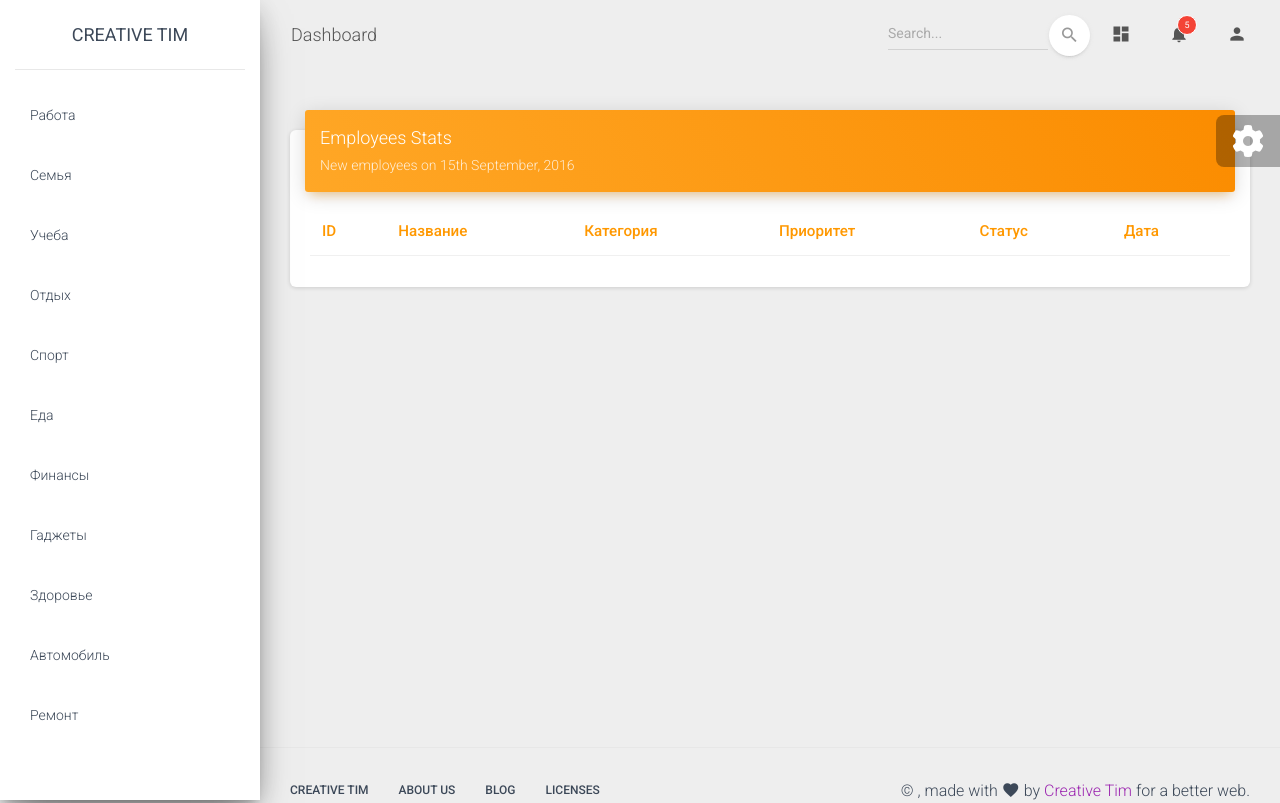
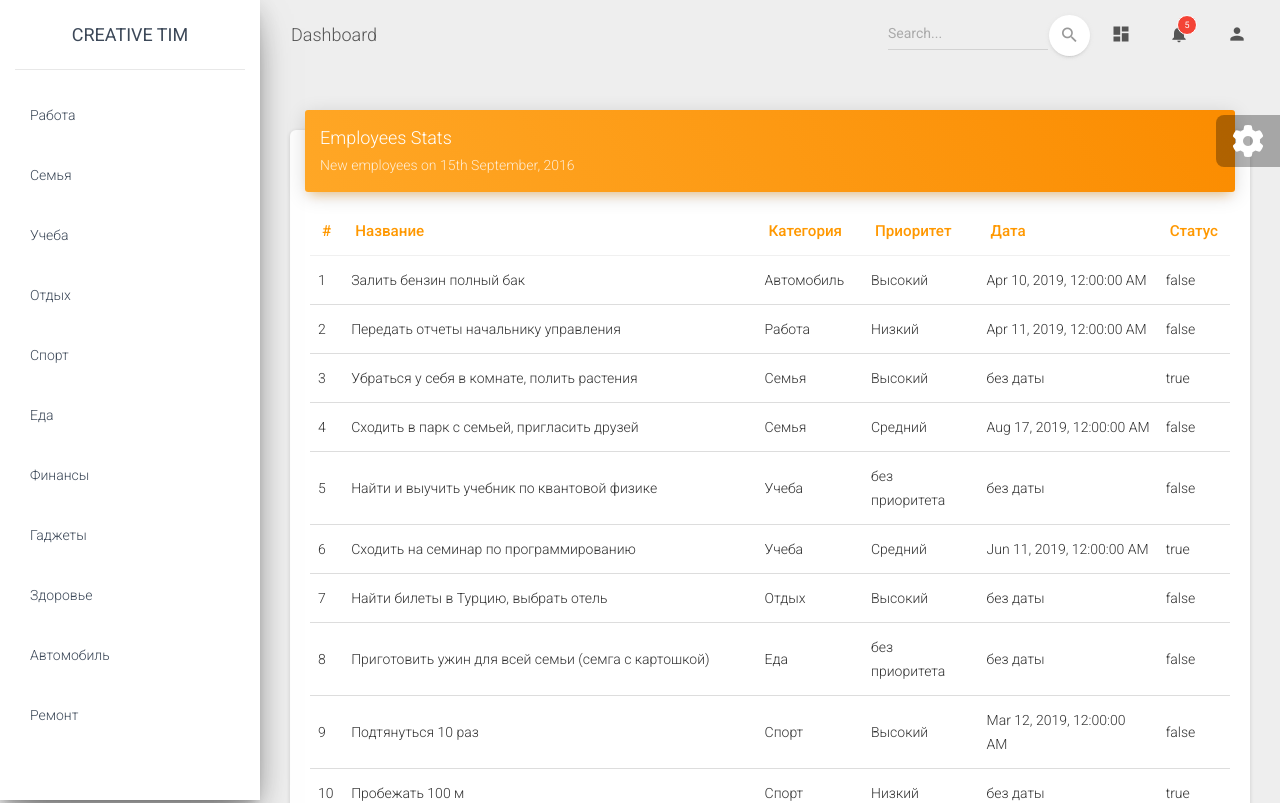
Before and after one commit to polina-svg/to-do-Angular, an Angular app: page / in a window 1280 px wide. Shown: the top 803 px of the page. Built offline with nearby package versions, Linux system fonts and the light colour scheme.

Commit message:
feat: added active class to categories

```diff
--- a/src/app/service/data-handler.service.ts
+++ b/src/app/service/data-handler.service.ts
@@ -1,5 +1,5 @@
 import { Injectable } from '@angular/core';
-import { Subject } from 'rxjs';
+import { BehaviorSubject, Subject } from 'rxjs';
 import { TestData } from '../data/testData';
 import { Category } from '../model/Category';
 import { Task } from '../model/Task';
@@ -8,16 +8,17 @@ import { Task } from '../model/Task';
   providedIn: 'root'
 })
 export class DataHandlerService {
-  taskSubject = new Subject<Task[]>();
+  taskSubject = new BehaviorSubject<Task[]>(TestData.tasks);
+  categoriesSubject = new BehaviorSubject<Category[]>(TestData.categories)
   constructor() { }
   getCategories(): Category[]{
     return TestData.categories;
   }
 
-  fillTasks(){
-    this.taskSubject.next(TestData.tasks)
+  // fillTasks(){
+  //   this.taskSubject.next(TestData.tasks)
 
-  }
+  // }
 
   fillTasksByCategory(category: Category){
     const tasks = TestData.tasks.filter(task => task.category === category);
--- a/src/app/views/categories/categories.component.css
+++ b/src/app/views/categories/categories.component.css
@@ -0,0 +1,3 @@
+.pointer {
+  cursor: pointer;
+}
--- a/src/app/views/categories/categories.component.html
+++ b/src/app/views/categories/categories.component.html
@@ -4,7 +4,9 @@
     </a></div>
   <div class="sidebar-wrapper">
     <ul class="nav">
-      <li *ngFor ="let category of categories" class="nav-item" (click)="showTaskByCategory(category)">
+      <li *ngFor ="let category of categories" class="nav-item pointer"
+      [class.active]="category === selectedCategory"
+      (click)="showTaskByCategory(category)">
         <a class="nav-link">
           <p>{{category.title}}</p>
         </a>
--- a/src/app/views/categories/categories.component.ts
+++ b/src/app/views/categories/categories.component.ts
@@ -9,14 +9,19 @@ import { DataHandlerService } from 'src/app/service/data-handler.service';
 })
 export class CategoriesComponent implements OnInit {
   categories: Category[];
+
+  selectedCategory: Category;
   constructor(private dataHandler: DataHandlerService) { }
 
   ngOnInit(): void {
-    this.categories = this.dataHandler.getCategories();
+    this.dataHandler.categoriesSubject.subscribe(categories => this.categories = categories);
+
+    //this.categories = this.dataHandler.getCategories();
 
   }
 
   showTaskByCategory(category: Category){
+    this.selectedCategory = category;
     this.dataHandler.fillTasksByCategory(category);
   }
 }
--- a/src/app/views/tasks/tasks.component.html
+++ b/src/app/views/tasks/tasks.component.html
@@ -6,21 +6,21 @@
   <div class="card-body table-responsive">
     <table class="table table-hover">
       <thead class="text-warning">
-        <th>ID</th>
+        <th>#</th>
         <th>Название</th>
         <th>Категория</th>
         <th>Приоритет</th>
+        <th>Дата</th>
         <th>Статус</th>
-        <th>Дата</th>
       </thead>
       <tbody>
-        <tr *ngFor="let tasks of tasks">
-          <td>{{tasks.id}}</td>
+        <tr *ngFor="let tasks of tasks; let i = index">
+          <td>{{i+1}}</td>
           <td>{{tasks.title}}</td>
-          <td></td>
-          <td></td>
-          <td></td>
-          <td></td>
+          <td>{{tasks.category ? tasks.category.title : 'без категории'}}</td>
+          <td>{{tasks.priority ? tasks.priority.title : 'без приоритета'}}</td>
+          <td>{{tasks.date ? (tasks.date | date : 'medium') : 'без даты'}}</td>
+          <td>{{tasks.completed}}</td>
         </tr>
 
       </tbody>
```
